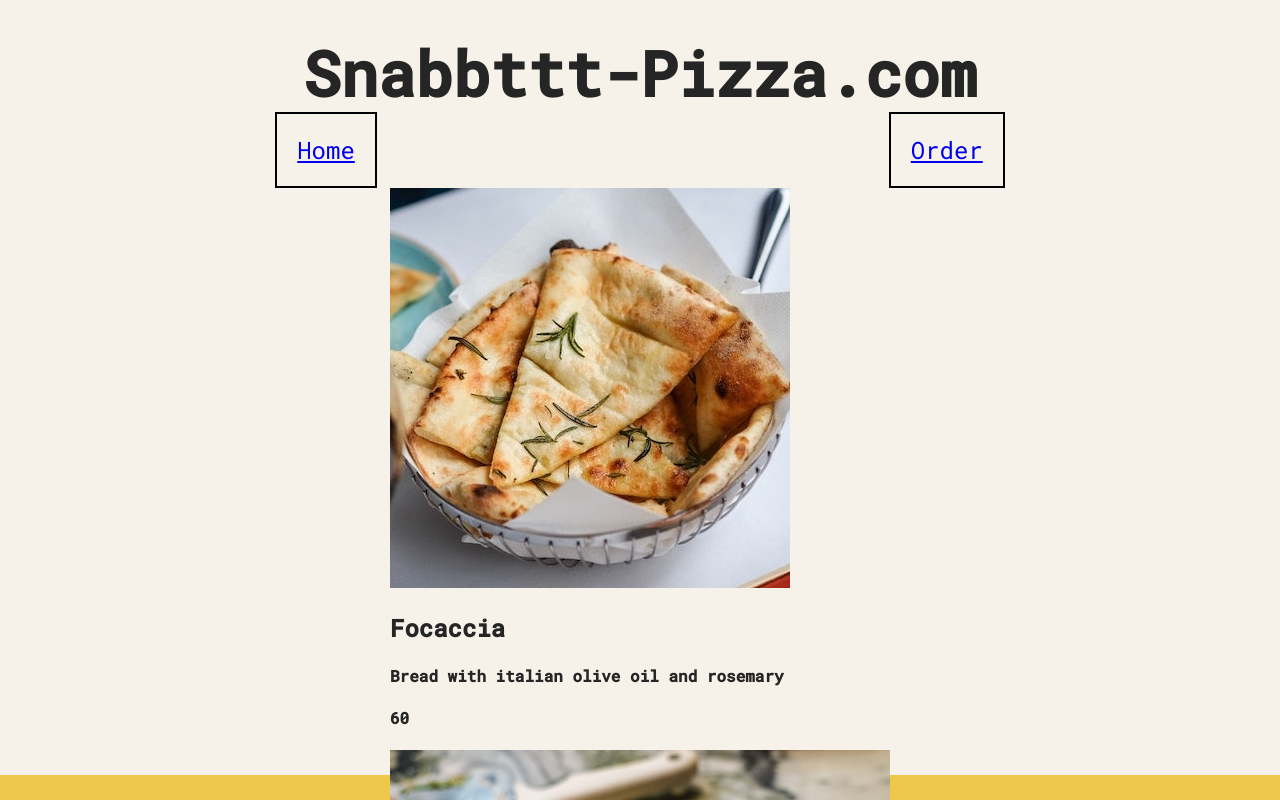
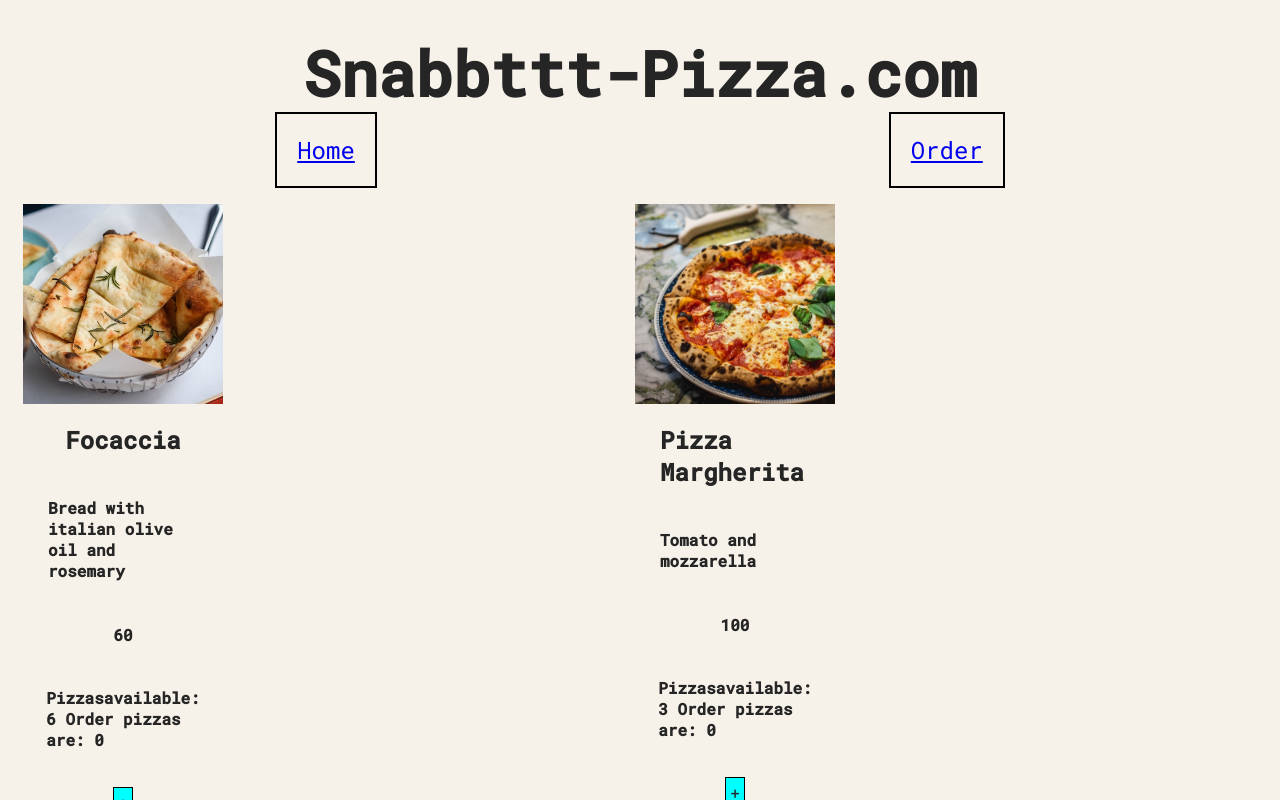
Before and after one commit to indiano881/snabbttt-pizza, a React (Vite) app: page /order in a window 1280 px wide. Shown: the top 800 px of the page. Built offline with nearby package versions, Linux system fonts and the light colour scheme.

Commit message:
save all the improvments

```diff
--- a/src/components/Card/Card.module.css
+++ b/src/components/Card/Card.module.css
@@ -0,0 +1,35 @@
+.card {
+    display: flex;
+    flex-direction: column;
+    align-items: center;
+    width: 150px;
+    height: auto;
+    margin: 16px;
+}
+
+.imagePizza {
+    width: 150px;
+    height: auto;
+}
+.button {
+    border: 1px solid black;
+    padding: 4px;
+    background-color: aqua;
+}
+
+.imageGrey {
+    -webkit-filter: grayscale(1);
+    filter: grayscale(1);
+}
+
+@media screen and (min-width: 600px) {
+    .card {
+        width: 150px;
+        height: auto;
+    }
+
+    .imagePizza {
+        width: 200px;
+        height: auto;
+    }
+}
--- a/src/components/Card/index.jsx
+++ b/src/components/Card/index.jsx
@@ -1,14 +1,41 @@
 import styles from "./Card.module.css"
 import {getImageURL} from "../../utils/functions"
+import {useState} from "react"
 
 
-const Card = ({name, image, ingredients, price}) => {
+const Card = ({name, image, ingredients, price, amountAvaible}) => {
+const [amountPizza, setAmountPizza] = useState(0);
+const [isPizzaFinish, setPizzaFinish] = useState(false)
+
+const addPizza= () => {
+    if (amountPizza===amountAvaible-1) {
+        setPizzaFinish(true)
+    }
+
+
+    setAmountPizza(pizza=> pizza+1)
+}
+
+const removePizza = () => {
+
+        if (amountPizza===0) {
+            return
+        } else {
+            setAmountPizza(pizza=>pizza-1)
+        }
+
+}
+
     return (
         <div className={styles.card}>
-            <img src={getImageURL(image)} alt={name} />
+            <img className={!isPizzaFinish ? styles.imagePizza: styles.imageGrey} src={getImageURL(image)} alt={name} />
             <h2>{name}</h2>
             <h4>{ingredients}</h4>
             <h4>{price}</h4>
+            <h4>Pizzasavailable: {amountAvaible} Order pizzas are: {amountPizza}</h4>
+            <p className={styles.button} onClick={addPizza}>+</p>
+            <p className={styles.button} onClick={removePizza}>-</p>
+            {console.log(amountPizza)}
 
         </div>
     )
--- a/src/components/OrderPage/OrderPage.module.css
+++ b/src/components/OrderPage/OrderPage.module.css
@@ -0,0 +1,11 @@
+.container {
+    display: grid;
+    grid-template-columns: 1fr 1fr;
+    gap: 8px;
+    justify-content: center;
+    width: 100%;
+}
+
+@media screen and (min-width: 600px) {
+
+}
--- a/src/data/data.js
+++ b/src/data/data.js
@@ -5,6 +5,8 @@ export const pizzaData = [
     price: 60,
     image: "focaccia.jpg",
     soldOut: false,
+    amountAvaible: 6
+
   },
   {
     name: "Pizza Margherita",
@@ -12,6 +14,7 @@ export const pizzaData = [
     price: 100,
     image: "margherita.jpg",
     soldOut: false,
+    amountAvaible: 3
   },
   {
     name: "Pizza Spinaci",
@@ -19,6 +22,7 @@ export const pizzaData = [
     price: 120,
     image: "spinaci.jpg",
     soldOut: false,
+    amountAvaible: 8
   },
   {
     name: "Pizza Funghi",
@@ -26,6 +30,7 @@ export const pizzaData = [
     price: 120,
     image: "funghi.jpg",
     soldOut: false,
+    amountAvaible: 9
   },
   {
     name: "Pizza Salamino",
@@ -33,6 +38,7 @@ export const pizzaData = [
     price: 150,
     image: "salamino.jpg",
     soldOut: true,
+    amountAvaible: 5
   },
   {
     name: "Pizza Prosciutto",
@@ -40,6 +46,7 @@ export const pizzaData = [
     price: 180,
     image: "prosciutto.jpg",
     soldOut: false,
+    amountAvaible: 7
   },
 ];
 
--- a/src/global.css
+++ b/src/global.css
@@ -14,7 +14,7 @@
     color: #252525;
     font-weight: 400;
     background-color: #f7f2e9;
-    border-bottom: 1.6rem solid #edc84b;
+    /*border-bottom: 1.6rem solid #edc84b;*/
     height: 100vh;
     margin: 0;
     padding: 2rem;
```
